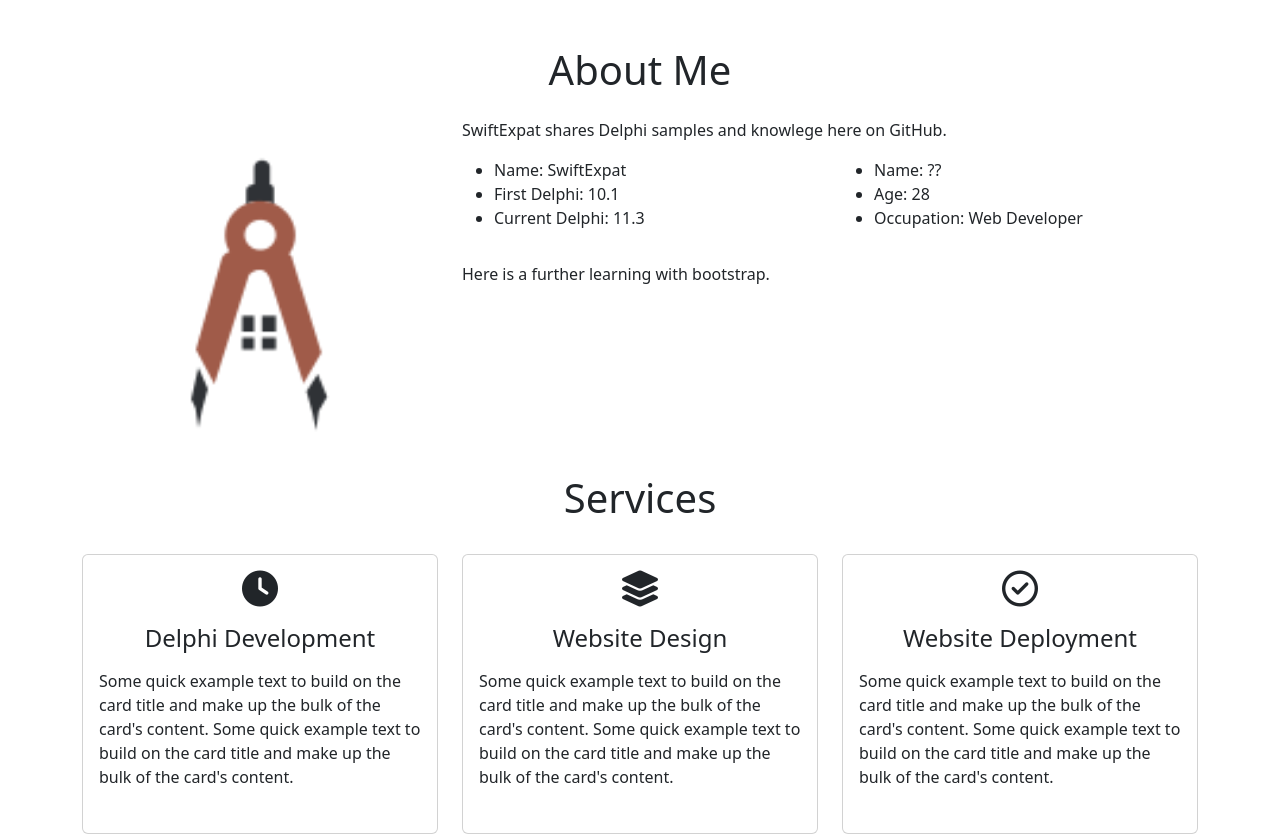
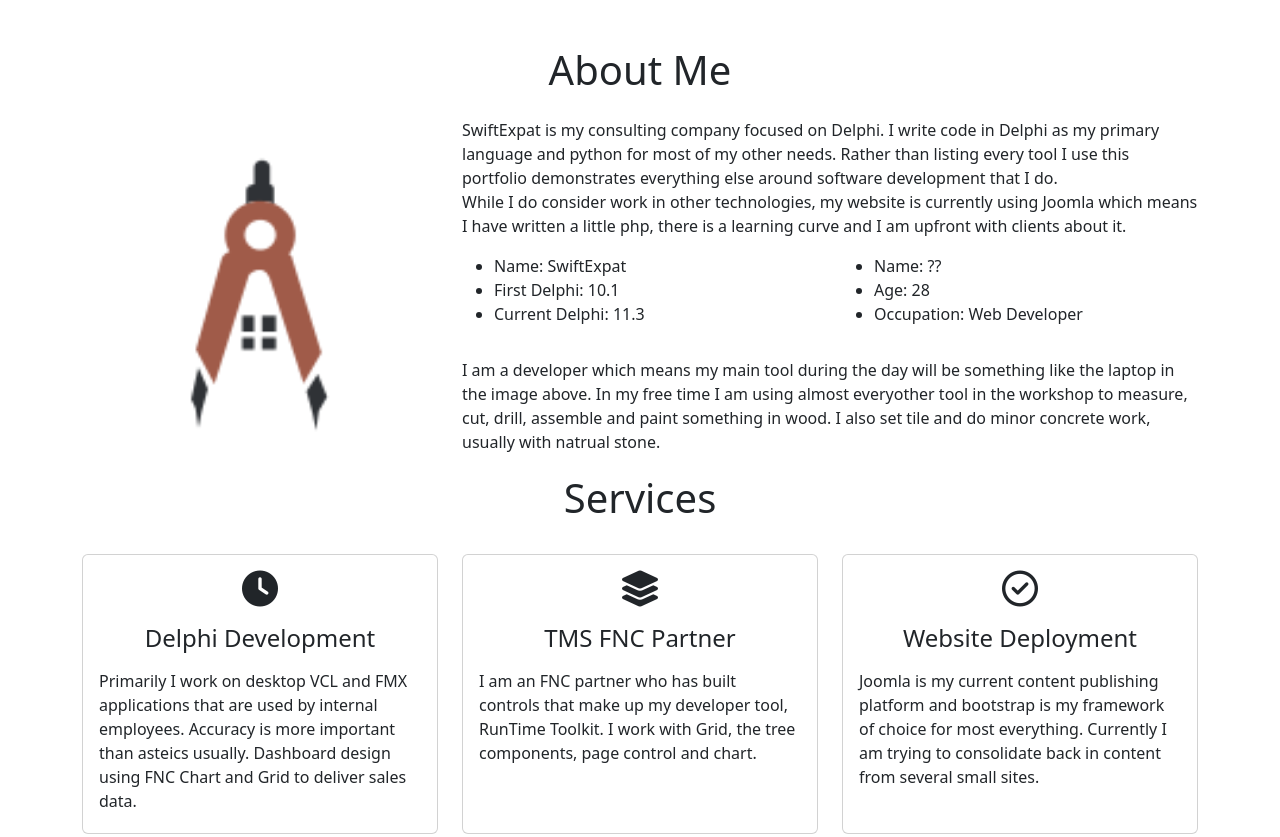
Before and after one commit to SwiftExpat/SwiftExpat.github.io, a plain HTML site: page index.html in a window 1280 px wide. Shown: the part 802-1639 px from the top of the page. Drawn offline with nearby package versions, Linux system fonts and the light colour scheme.

Commit message:
Add footer & service

```diff
--- a/index.html
+++ b/index.html
@@ -1,7 +1,7 @@
 <!DOCTYPE html>
 <html lang="en">
 <head>
-  <title>Portfolio Website-SwiftExpat</title>
+  <title>Portfolio - SwiftExpat</title>
   <meta charset="utf-8">
   <meta name="viewport" content="width=device-width, initial-scale=1">
   <!-- linking css file -->
@@ -47,8 +47,8 @@
         <div class="container-fluid">
             <div class="row">
             <div class="col-lg-12 col-md-12 col-sm-12 col-xs-12 hero-text">
-                <h2 class="hero_title">SwiftExpat - Delphi Tool Maker</h2>
-                <p class="hero_desc">I develop tools for Delphi.</p>
+                <h2 class="hero_title">SwiftExpat - Delphi Tool Sharpener</h2>
+                <p class="hero_desc">Code written, product published, and webinars presented.</p>
             </div>
             </div>
         </div>
@@ -64,7 +64,9 @@
                     </div>
 
                     <div class="col-lg-8">
-                        <p>SwiftExpat shares Delphi samples and knowlege here on GitHub.
+                        <p>SwiftExpat is my consulting company focused on Delphi. I write code in Delphi as my primary language and python for most of my other needs. Rather than listing every tool I use this portfolio demonstrates everything else around software development that I do.
+                            <br>
+                            While I do consider work in other technologies, my website is currently using Joomla which means I have written a little php, there is a learning curve and I am upfront with clients about it.
                         </p>
                         <div class="row mt-3">
                             <div class="col-md-6">
@@ -83,7 +85,10 @@
                             </div>
                         </div>
                         <div class="row mt-3">
-                            <p>Here is a further learning with bootstrap.
+                            <p>
+                                I am a developer which means my main tool during the day will be something like the laptop in the image above.
+                                In my free time I am using almost everyother tool in the workshop to measure, cut, drill, assemble and paint something in wood.
+                                I also set tile and do minor concrete work, usually with natrual stone.
 
                             </p>
                         </div>
@@ -101,8 +106,8 @@
                         <div class="card-body">
                             <i class="fas servicesIcon fa-clock"></i>
                             <h4 class="card-title mt-3">Delphi Development</h4>
-                            <p class="card-text mt-3">Some quick example text to build on the card title and make up the bulk of the card's content.
-                                Some quick example text to build on the card title and make up the bulk of the card's content.
+                            <p class="card-text mt-3">Primarily I work on desktop VCL and FMX applications that are used by internal employees. Accuracy is more important than asteics usually.
+                                Dashboard design using FNC Chart and Grid to deliver sales data.
                             </p>
                         </div>
                     </div>
@@ -111,9 +116,9 @@
                     <div class="card servicesText">
                         <div class="card-body">
                             <i class='fas servicesIcon fa-layer-group'></i>
-                            <h4 class="card-title mt-3">Website Design</h4>
-                            <p class="card-text mt-3">Some quick example text to build on the card title and make up the bulk of the card's content.
-                                Some quick example text to build on the card title and make up the bulk of the card's content.
+                            <h4 class="card-title mt-3">TMS FNC Partner</h4>
+                            <p class="card-text mt-3">I am an FNC partner who has built controls that make up my developer tool, RunTime Toolkit.
+                                I work with Grid, the tree components, page control and chart.
                             </p>
                         </div>
                     </div>
@@ -124,8 +129,8 @@
                         <div class="card-body">
                             <i class='far servicesIcon fa-check-circle'></i>
                             <h4 class="card-title mt-3">Website Deployment</h4>
-                            <p class="card-text mt-3">Some quick example text to build on the card title and make up the bulk of the card's content.
-                                Some quick example text to build on the card title and make up the bulk of the card's content.
+                            <p class="card-text mt-3">Joomla is my current content publishing platform and bootstrap is my framework of choice for most everything.
+                                Currently I am trying to consolidate back in content from several small sites.
                             </p>
                         </div>
                     </div>
@@ -216,7 +221,7 @@
                     </div>
                 </div>
             </div>
-            <br>
+      <!--          <br>
             <div class="row">
                 <div class="col-lg-4 mt-4">
                     <div class="card portfolioContent">
@@ -258,7 +263,7 @@
                 </div>
             </div>
     </section>
-
+-->
     <!-- footer section-->
     <footer id="footer">
         <div class="container-fluid">
```
